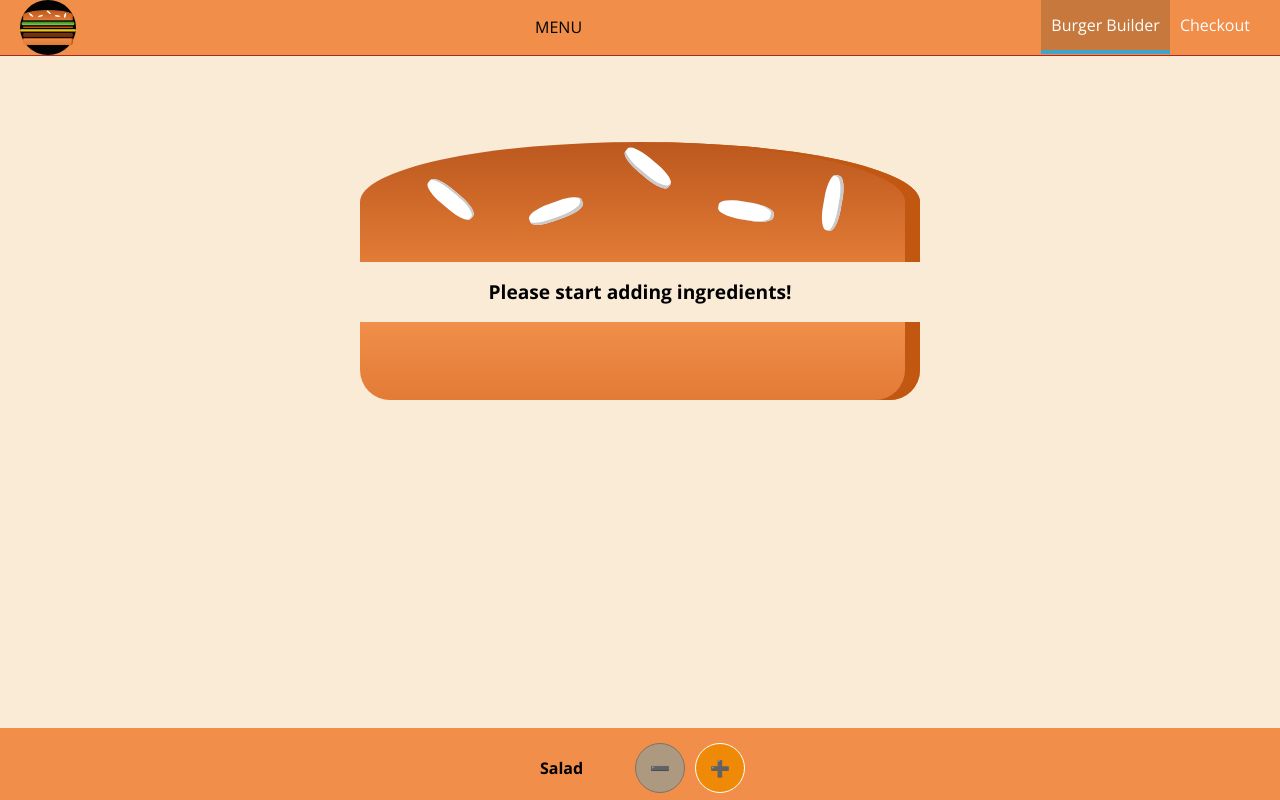
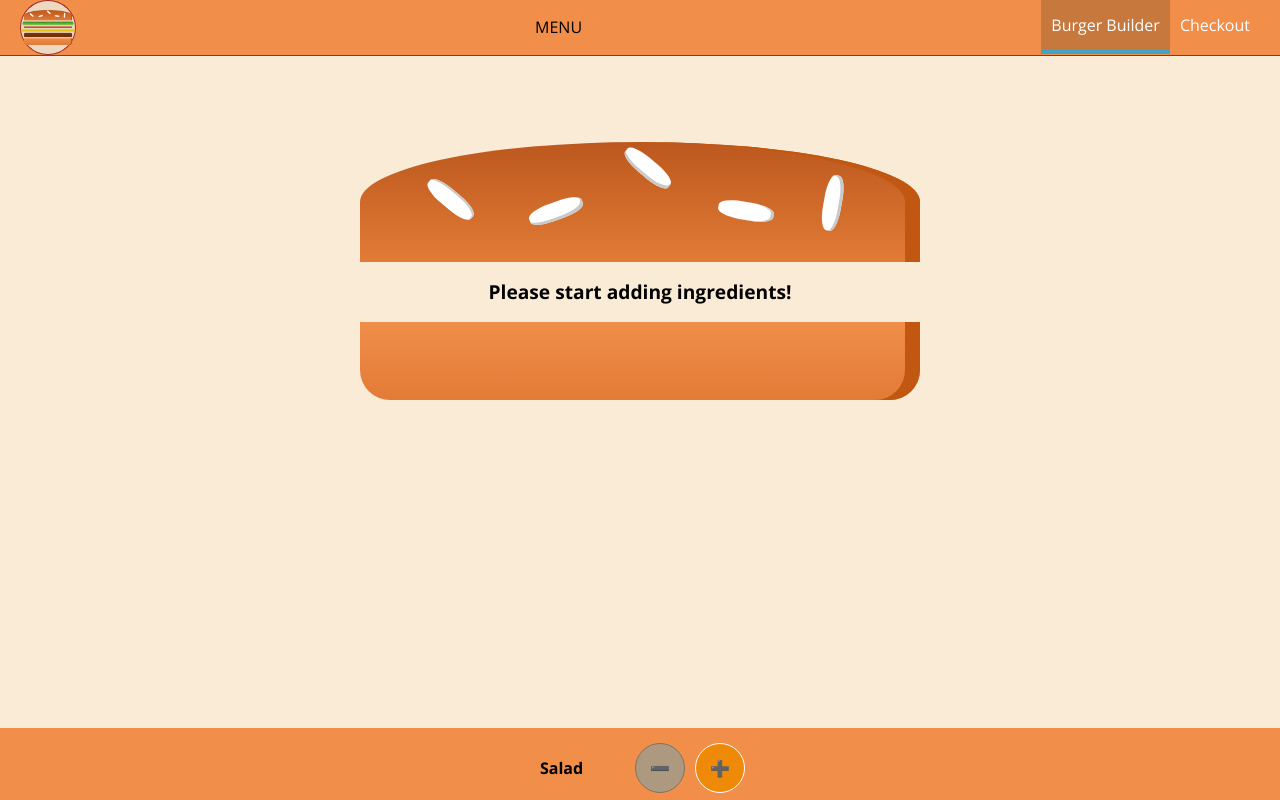
Before and after one commit to i386net/burger-builder, a React (Create React App) app: page / in a window 1280 px wide. Shown: the top 800 px of the page. Built offline with nearby package versions, Linux system fonts and the light colour scheme.

Commit message:
update: change some styles

```diff
--- a/src/components/Logo/Logo.module.css
+++ b/src/components/Logo/Logo.module.css
@@ -1,10 +1,11 @@
 .Logo {
-  background-color: #030303;
+  background-color: #ede9decf;
   height: 100%;
   border-radius: 50%;
   display: flex;
   align-items: center;
   box-sizing: border-box;
+  border: 1px solid brown;
 }
 
 .Logo__image {
```
